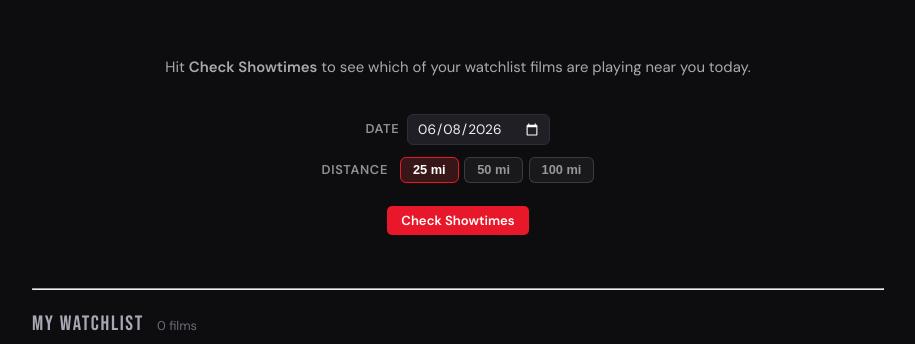
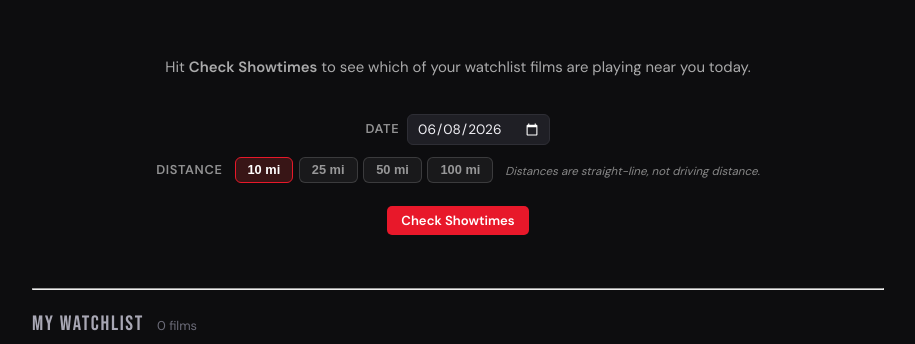
Before and after one commit to isobel78/Movie-Sign, a PHP site: page / in a window 1280 px wide. Shown: the part 70-414 px from the top of the page, without its empty margins (182-1097 px from the left). Run offline with PHP 8.4, Linux system fonts and the light colour scheme; the visitor is signed in with stand-in values (Sample User, id 1); data that the repository does not hold is empty.

Commit message:
added note about radius distance and additional 10 mi filter

```diff
--- a/app/Controller/movieglu_showtimes.php
+++ b/app/Controller/movieglu_showtimes.php
@@ -210,9 +210,9 @@ if (empty($matchedFilms)) {
     exit;
 }
 
-//radius filter - accepted values: 25, 50, 100. Default: 25.
-$rawRadius = (int) ($_GET['radius'] ?? 25);
-$radiusMiles = in_array($rawRadius, [25, 50, 100], true) ? $rawRadius : 25;
+//radius filter - accepted values: 10, 25, 50, 100. Default: 10.
+$rawRadius = (int) ($_GET['radius'] ?? 10);
+$radiusMiles = in_array($rawRadius, [10, 25, 50, 100], true) ? $rawRadius : 10;
 
 
 //Step 3
--- a/public/index.php
+++ b/public/index.php
@@ -380,6 +380,9 @@ function escHtml(str) {
                             geoBtn.textContent = '⊙';
                             const mobileGeo = document.getElementById('geo-btn-mobile');
                             if (mobileGeo) mobileGeo.classList.add('geo-active');
+
+                            document.getElementById('zip-display')?.classList.add('zip-active');
+                            document.getElementById('zip-display-mobile')?.classList.add('zip-active');
                         } else {
                             geoBtn.textContent = '⚠️';
                             setTimeout(() => { geoBtn.textContent = '⊙'; }, 2000);
@@ -419,12 +422,13 @@ function escHtml(str) {
     const panel = document.getElementById('showtimes-panel');
     const datePicker = document.getElementById('showtime-date');
 
-    //radius filter state — default 25 miles
-    let selectedRadius = 25;
+    //radius filter state — default 10 miles
+    let selectedRadius = 10;
 
     //radius button group
     function radiusHTML() {
         const opts = [
+            { miles: 10, label: '10 mi' },
             { miles: 25, label: '25 mi' },
             { miles: 50, label: '50 mi' },
             { miles: 100, label: '100 mi' },
@@ -435,6 +439,7 @@ function escHtml(str) {
         return `<div class="showtime-radius-row">
             <label class="showtime-radius-label">Distance</label>
             <div class="radius-btn-group">${btns}</div>
+            <p class="showtime-radius-note">Distances are straight-line, not driving distance.</p>
         </div>`;
     }
 
--- a/public/styles/main.css
+++ b/public/styles/main.css
@@ -782,3 +782,15 @@ a.wordmark:hover {
     cursor: pointer;
     color-scheme: dark;
 }
+
+/* Note about radius filter distances */
+.showtime-radius-note {
+    font-size: 0.72rem;
+    color: var(--text-muted, #888);
+    margin: 4px 0 0 0;
+    font-style: italic;
+}
+
+/* Zip display */
+.zip-display { color: var(--text-muted, #888); } /* default: muted / red */
+.zip-display.zip-active { color: #4caf50; }       /* green when GPS-set */
```
